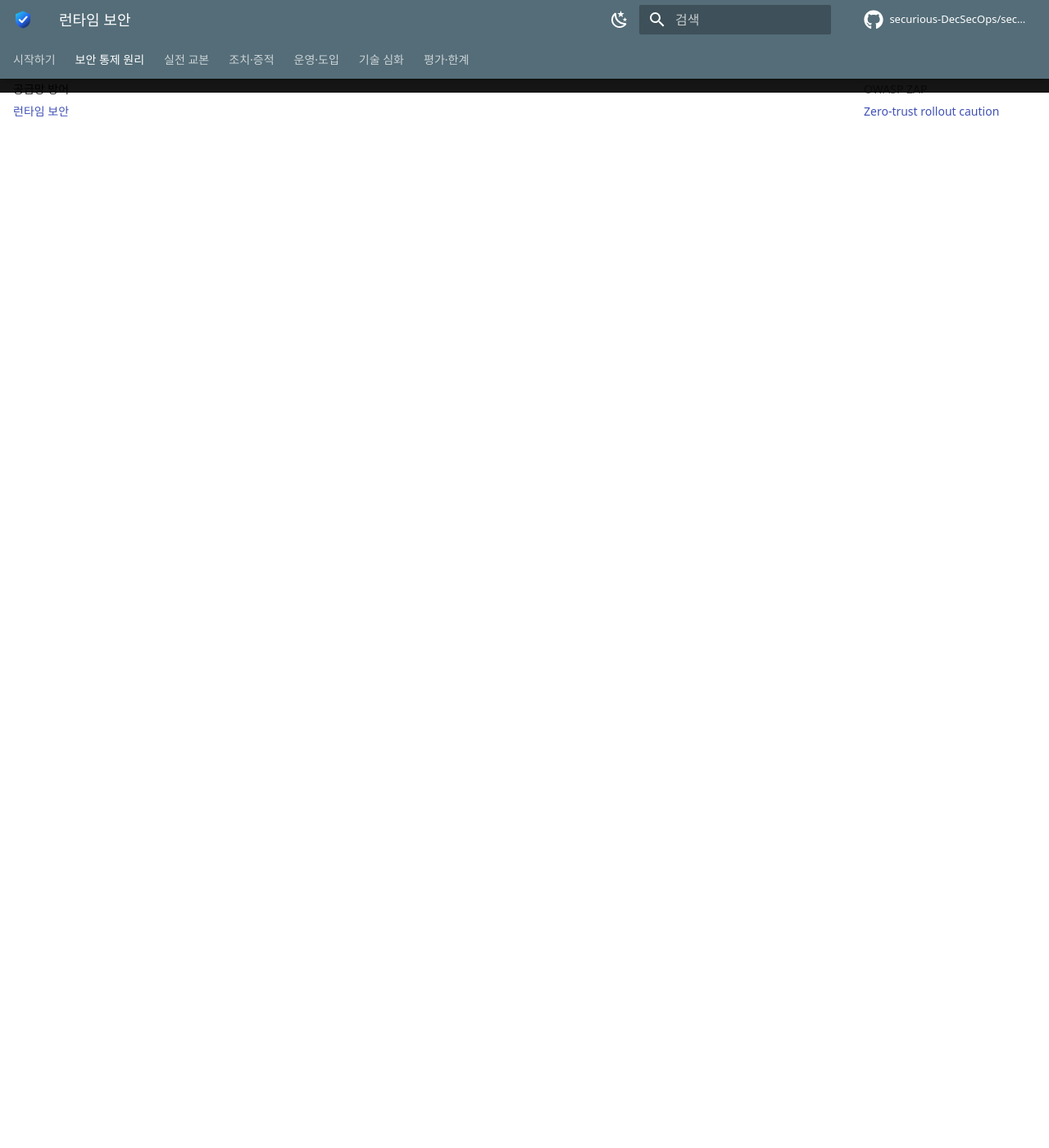
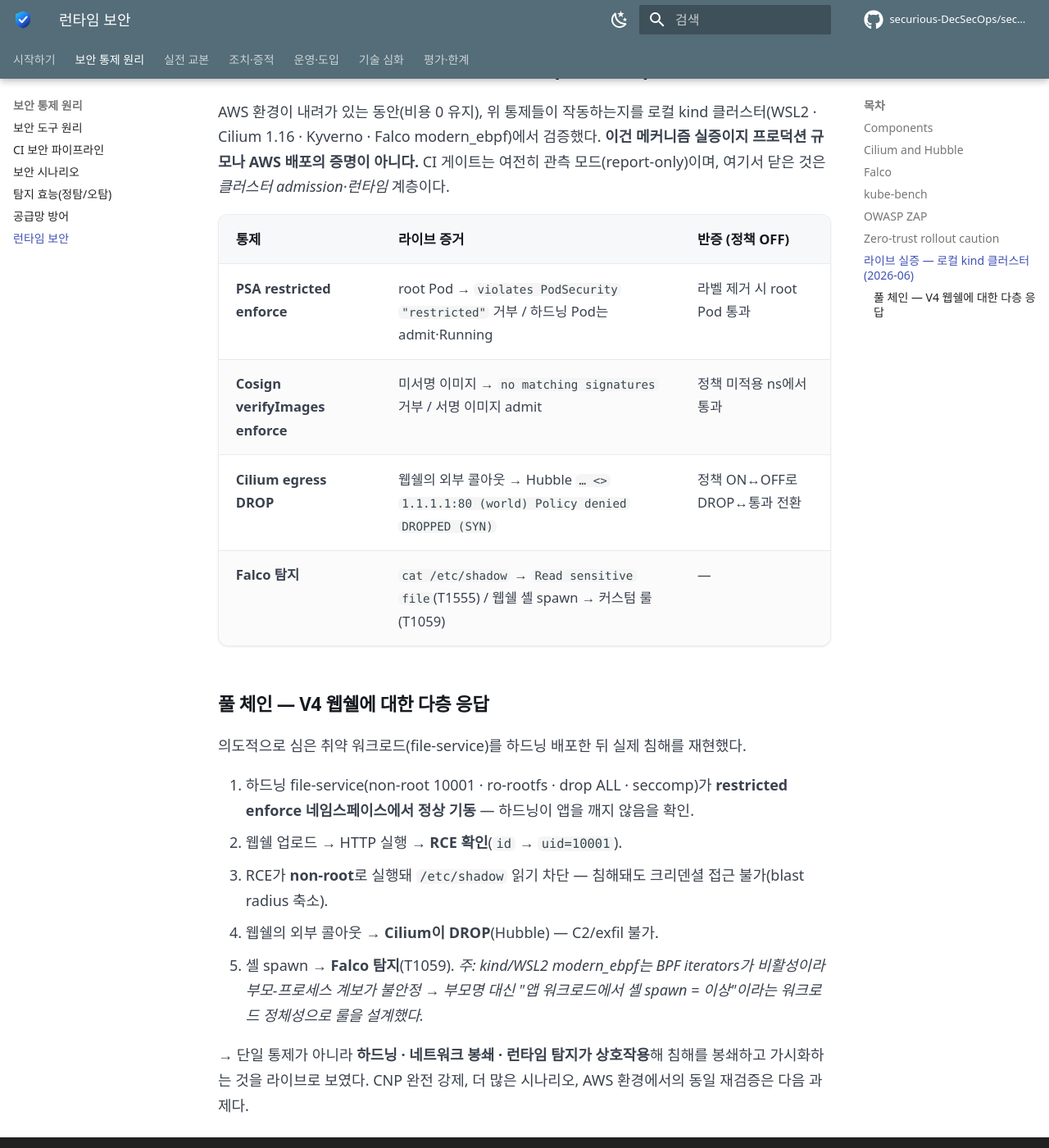
Before and after one commit to securious-DecSecOps/secubank-docs, an MkDocs documentation site: the page built from docs/runtime-security.md, in a window 1280 px wide and 1400 px high, scrolled down 3230 px. Shown: the whole window at 82% size. Built offline with MkDocs 1.6.1 and Material for MkDocs 9.7.7, drawn with Linux system fonts in a browser that asks for light colours; some web fonts are replaced; comment, search, counter and statistics services are not loaded; before the commit the page ends 3343 px from its top, so only the background shows below that; some of the changed text lies outside the part shown.

Commit message:
로컬 라이브 실증을 사이트에 반영 완료 — runtime-security에 라이브 실증 섹션(PSA restricted enforce·Cosign verifyImages enforce·Cilium egress DROP·Falco 탐지 + 풀 V4 웹쉘 다층 응답, 반증 포함). limitations 런타임차단증적·이미지서명 항목을 로컬 kind 메커니즘 실증으로 승급(프로덕션/AWS 규모 아님·CI 게이트 관측모드 유지 명시). supply-chain Cosign planned→메커니즘 실증으로 일관 보정. 우리 이미지 CI 서명 미구현은 그대로(과장 금지)

```diff
--- a/docs/limitations.md
+++ b/docs/limitations.md
@@ -1,6 +1,8 @@
 # 한계 및 향후 과제
 
 이 PoC의 핵심 원칙은 "수치를 지어내지 않는다"이다. 따라서 **무엇이 측정·구현됐고 무엇이 아직 아닌지**를 명시한다. 아래 한계는 결함이 아니라 *다음 측정 대상*이다 — 증적이 쌓이는 대로 갱신한다.
+
+> **2026-06 갱신 · 로컬 라이브 실증:** AWS 환경이 내려가 있는 동안(비용 0 유지), admission 강제 · 네트워크 봉쇄 · 런타임 탐지의 *메커니즘*을 로컬 kind 클러스터에서 반증 가능하게 검증했다([Runtime Security · 라이브 실증](runtime-security.md) 참조). 아래 표의 일부 항목은 그 결과를 반영해 갱신됐다 — **단 이는 로컬 메커니즘 실증이지 프로덕션/AWS 규모의 증명이 아니며, CI 게이트는 여전히 관측 모드다.**
 
 ---
 
@@ -10,7 +12,7 @@
 | --- | --- | --- | --- |
 | **DAST recall** | 3/4 (75%) — 음수송금·IDOR·웹쉘 RCE 실제 실행 | V2(거래내역 IDOR) 케이스가 `verify.sh`에 미포함 | 케이스 추가 → **4/4** 목표 |
 | **Precision / FP-rate** | 미산정 | 트리아지 라벨링 전이라 분모 확정 불가 | Hotspot 45 · Checkov 30 · Trivy 5,776 라벨링 후 산정 |
-| **런타임 차단 증적** | Falco·Cilium 룰 배치 완료 | DROPPED/차단 *이벤트* 증적 미수집 | 시나리오 #8에서 차단 로그 캡처 |
+| **런타임 차단 증적** | **로컬 kind에서 라이브 실증** — Cilium egress DROP(Hubble) + Falco 탐지(T1555/T1059) + 풀 웹쉘 체인 캡처 | 로컬 kind 검증(프로덕션·AWS 규모 아님) | AWS 복구 후 동일 재검증 + 시나리오 확대 |
 | **시계열** | 단일 빌드(#3) 스냅샷 | 반복·추세 미측정 | 빌드별 지표 누적(회귀 추적) |
 
 > 측정 지표 정의(Recall/Precision 수식)와 현재 값은 [탐지 효능](detection-efficacy.md#metrics-def)에 있다.
@@ -23,7 +25,7 @@
 | --- | --- | --- | --- |
 | **가용성** | 단일 리전(ap-northeast-2) · 단일 노드 k3s | HA·다중 AZ 아님 (데모 목적) | 멀티 노드 / 매니지드 k8s 옵션 |
 | **시크릿 관리** | 일부 환경변수 기반 | Parameter Store / Vault 미연동 | 시크릿 외부화 + 회전 |
-| **이미지 서명** | 미적용 | 공급망 무결성 *검증* 부재 | cosign 서명 + 배포 시 admission 검증 |
+| **이미지 서명** | **검증 메커니즘 로컬 실증** — Kyverno+Cosign verifyImages Enforce가 미서명 이미지를 admission에서 거부 | *우리 이미지*의 CI `cosign sign`·SLSA는 미구현(검증만 실증) | CI 서명 스테이지 + SLSA attestation |
 | **SMS 알림** | email(SNS) 운영 | SMS는 ap-northeast-2 미지원(Tokyo 샌드박스 필요) | 필요 시 Tokyo 번호 검증 또는 Slack/PagerDuty |
 
 ---
@@ -52,7 +54,7 @@
 flowchart LR
     subgraph S["단기 · 1–2주"]
         A1["DAST 4/4<br/>(history IDOR 추가)"]
-        A2["런타임 차단 증적<br/>(Falco/Cilium DROPPED)"]
+        A2["런타임 차단 증적<br/>(로컬 실증 완료 · AWS 재검증)"]
     end
     subgraph M["중기 · 1–2개월"]
         B1["Precision/FP-rate 산정<br/>(트리아지 라벨링)"]
@@ -68,7 +70,7 @@
 
 | 우선순위 | 과제 | 근거 |
 | --- | --- | --- |
-| **P1 (단기)** | DAST 4/4, 런타임 차단 증적 | 계층방어 정량 근거의 마지막 빈칸 |
+| **P1 (단기)** | DAST 4/4 · 런타임 차단 증적(로컬 실증 완료 → AWS 재검증) | 계층방어 정량 근거 — 런타임 빈칸은 로컬 kind로 채움 |
 | **P2 (중기)** | Precision 산정, 보안 대시보드, 이미지 서명 | "탐지"에서 "운영 가능한 탐지"로 |
 | **P3 (장기)** | 컴플라이언스 자동화, 워크로드 확장 | 골든패스의 일반화(워크로드 무관) 입증 |
 
--- a/docs/runtime-security.md
+++ b/docs/runtime-security.md
@@ -72,4 +72,27 @@
 4. DAST와 verify script 재실행
 5. production-like 환경에 단계적 적용
 
-현재 문서 기준으로 CiliumNetworkPolicy의 완전 강제 적용과 evidence는 TODO다.
+CNP의 완전 강제(전 네임스페이스 default-deny·L7)는 여전히 TODO지만, 핵심 통제들이 *실제로 작동하는지*는 아래처럼 로컬에서 반증 가능하게 실증했다.
+
+## 라이브 실증 — 로컬 kind 클러스터 (2026-06)
+
+AWS 환경이 내려가 있는 동안(비용 0 유지), 위 통제들이 작동하는지를 로컬 kind 클러스터(WSL2 · Cilium 1.16 · Kyverno · Falco modern_ebpf)에서 검증했다. **이건 메커니즘 실증이지 프로덕션 규모나 AWS 배포의 증명이 아니다.** CI 게이트는 여전히 관측 모드(report-only)이며, 여기서 닫은 것은 *클러스터 admission·런타임* 계층이다.
+
+| 통제 | 라이브 증거 | 반증 (정책 OFF) |
+| --- | --- | --- |
+| **PSA restricted enforce** | root Pod → `violates PodSecurity "restricted"` 거부 / 하드닝 Pod는 admit·Running | 라벨 제거 시 root Pod 통과 |
+| **Cosign verifyImages enforce** | 미서명 이미지 → `no matching signatures` 거부 / 서명 이미지 admit | 정책 미적용 ns에서 통과 |
+| **Cilium egress DROP** | 웹쉘의 외부 콜아웃 → Hubble `… <> 1.1.1.1:80 (world) Policy denied DROPPED (SYN)` | 정책 ON↔OFF로 DROP↔통과 전환 |
+| **Falco 탐지** | `cat /etc/shadow` → `Read sensitive file`(T1555) / 웹쉘 셸 spawn → 커스텀 룰(T1059) | — |
+
+### 풀 체인 — V4 웹쉘에 대한 다층 응답
+
+의도적으로 심은 취약 워크로드(file-service)를 하드닝 배포한 뒤 실제 침해를 재현했다.
+
+1. 하드닝 file-service(non-root 10001 · ro-rootfs · drop ALL · seccomp)가 **restricted enforce 네임스페이스에서 정상 기동** — 하드닝이 앱을 깨지 않음을 확인.
+2. 웹쉘 업로드 → HTTP 실행 → **RCE 확인**(`id` → `uid=10001`).
+3. RCE가 **non-root**로 실행돼 `/etc/shadow` 읽기 차단 — 침해돼도 크리덴셜 접근 불가(blast radius 축소).
+4. 웹쉘의 외부 콜아웃 → **Cilium이 DROP**(Hubble) — C2/exfil 불가.
+5. 셸 spawn → **Falco 탐지**(T1059). *주: kind/WSL2 modern_ebpf는 BPF iterators가 비활성이라 부모-프로세스 계보가 불안정 → 부모명 대신 "앱 워크로드에서 셸 spawn = 이상"이라는 워크로드 정체성으로 룰을 설계했다.*
+
+→ 단일 통제가 아니라 **하드닝 · 네트워크 봉쇄 · 런타임 탐지가 상호작용**해 침해를 봉쇄하고 가시화하는 것을 라이브로 보였다. CNP 완전 강제, 더 많은 시나리오, AWS 환경에서의 동일 재검증은 다음 과제다.
--- a/docs/supply-chain-defense.md
+++ b/docs/supply-chain-defense.md
@@ -29,7 +29,7 @@
 | 〃 (시간이 지나 advisory 등재) | **SBOM 지속 재평가** (`cve-rescan-pipeline`) | ✅ 저장된 SBOM을 갱신된 feed로 재스캔 → "우리가 그 버전 썼나?" 즉시 식별. **axios류는 며칠 내 GHSA 등재 → 재평가로 포착** | ✅(설계)/🟡(자동화 진행) |
 | **하드코딩/유출 시크릿** | Gitleaks | ✅ 소스 커밋 단계 시크릿 차단(공격자의 탈취 대상 축소) | ✅ |
 | **CI 파이프라인 침해** (TanStack형) | Jenkins 격리 + PAT 최소권한 + GitOps(Git=단일 진실) + 빌드 증적 | 🟡 빌드 변조 탐지·추적엔 유리하나, **CI 자체 침해 방지엔 추가 하드닝 필요**(서명된 커밋, OIDC, 빌드 출처) | 🟡 |
-| **미신뢰 이미지가 배포됨** | **Cosign 서명 + Kyverno verifyImages** | ▢ 서명된 신뢰 아티팩트만 배포 허용 → 변조/미서명 이미지 차단 (**공급망 무결성의 핵심 통제**) | ▢ **planned** |
+| **미신뢰 이미지가 배포됨** | **Cosign 서명 + Kyverno verifyImages** | 🟡 **검증 메커니즘 로컬 실증** — verifyImages Enforce가 미서명 이미지를 admission에서 거부(반증 포함). 단 *우리 이미지*의 CI 서명 미구현이라 신뢰 아티팩트 공급은 다음 단계 | 🟡 **메커니즘 실증/서명 미구현** |
 | **페이로드 실행 → 외부 C2/exfil** | **Cilium egress 차단(default-deny)** | ✅ **가장 강력한 보완통제**: 악성 코드가 빌드를 통과해도 **외부 통신을 막아 RAT C2·credential exfil 무력화**. axios RAT·node-ipc 탈취의 *효과*를 런타임에서 차단 | ✅(구현)/🟡(default-deny 수동적용) |
 | **페이로드의 비정상 프로세스** | Falco | ✅ node/php에서 셸 spawn·의심 syscall 탐지 → 행위 기반 경보 | ✅ |
 | **증적·triage** | DefectDojo | ✅ finding 통합·SLA·VEX | 🟡(import 동작) |
@@ -40,10 +40,10 @@
 
 1. **빌드 시점(SCA)은 known-bad만.** axios가 침해된 그 순간엔 advisory가 없어 Trivy가 못 잡는다. → SCA를 "공급망 1차 방어"로 과신하면 안 된다.
 2. **시간축 방어(SBOM 재평가)가 진짜 무기.** advisory가 며칠 내 등재되면, **저장된 SBOM을 재스캔**해 "우리 배포본이 axios@1.14.1을 쓰는가"를 즉시 답한다. = "배포 시점 1회 검사"가 아니라 **지속 재평가**. (이게 이 프로젝트의 #2 시나리오)
-3. **런타임 egress 차단(Cilium)이 최후·최강 보완.** 악성 의존성이 모든 빌드 검사를 통과해 배포돼도, **외부로 못 나가면 RAT C2도 credential exfil도 실패**한다. 이건 *지금 구현돼 있고* 실증 가능 — VulnBank에 default-deny + allow 화이트리스트를 적용하면 "백엔드 파드의 외부 통신 차단"을 Hubble DROPPED로 보일 수 있다.
-4. **이미지 서명(Cosign/Kyverno)은 무결성의 정공법** — 단 현재 planned. TanStack형 CI 침해·이미지 변조를 정면 차단하려면 이게 필요. **로드맵 최우선 보강 후보.**
+3. **런타임 egress 차단(Cilium)이 최후·최강 보완.** 악성 의존성이 모든 빌드 검사를 통과해 배포돼도, **외부로 못 나가면 RAT C2도 credential exfil도 실패**한다. 이건 *지금 구현돼 있고* **로컬 kind에서 실증**했다 — file-service 웹쉘의 외부 콜아웃(1.1.1.1)이 Hubble에서 DROPPED로 잡혔다([Runtime Security · 라이브 실증](runtime-security.md)).
+4. **이미지 서명(Cosign/Kyverno)은 무결성의 정공법** — 검증 메커니즘(verifyImages Enforce)은 **로컬에서 실증**(미서명 거부)했지만, *우리 이미지*의 CI `cosign sign`·SLSA는 미구현. CI 침해·이미지 변조를 정면 차단하려면 서명 자체가 선결. **로드맵 최우선 보강 후보.**
 
-→ **요약**: "axios/Shai-Hulud를 막느냐?" → 침해의 *순간*은 못 막는다(예방 실패). 대신 **빌드(SCA known) + 시간(SBOM 재평가) + 런타임(Cilium egress·Falco) 3겹으로 *탐지하고 피해를 봉쇄*하며, 무결성 정면 차단(Cosign/Kyverno)은 다음 보강이다.** 단일 도구가 아니라 계층이 답이라는 것 자체가 evidence-driven 메시지.
+→ **요약**: "axios/Shai-Hulud를 막느냐?" → 침해의 *순간*은 못 막는다(예방 실패). 대신 **빌드(SCA known) + 시간(SBOM 재평가) + 런타임(Cilium egress·Falco) 3겹으로 *탐지하고 피해를 봉쇄*하며, 무결성 정면 차단(Cosign/Kyverno)은 *메커니즘은 로컬 실증·우리 이미지 서명은 다음 보강*이다.** 단일 도구가 아니라 계층이 답이라는 것 자체가 evidence-driven 메시지.
 
 ## 4. 실증 가능성 (이론 아님)
 
```
